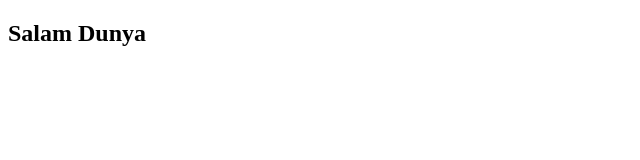
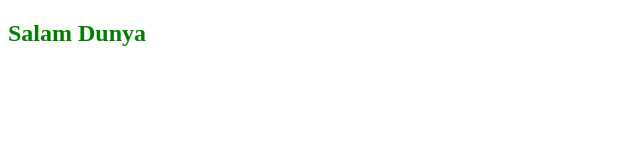
Before and after one commit to Zeynal808/Natiq, a plain HTML site: page index.html in a window 1280 px wide. Shown: the full height of the page, 0-640 px from the left. Drawn offline with Linux system fonts and the light colour scheme.

Commit message:
natiq css elave eledim

```diff
--- /dev/null
+++ b/index.css
@@ -0,0 +1,3 @@
+h2{
+    color: green;
+}
--- a/index.html
+++ b/index.html
@@ -5,6 +5,7 @@
     <meta http-equiv="X-UA-Compatible" content="IE=edge">
     <meta name="viewport" content="width=device-width, initial-scale=1.0">
     <title>Document</title>
+    <link rel="stylesheet" href="./index.css">
 </head>
 <body>
     <h2>Salam Dunya</h2>
```
